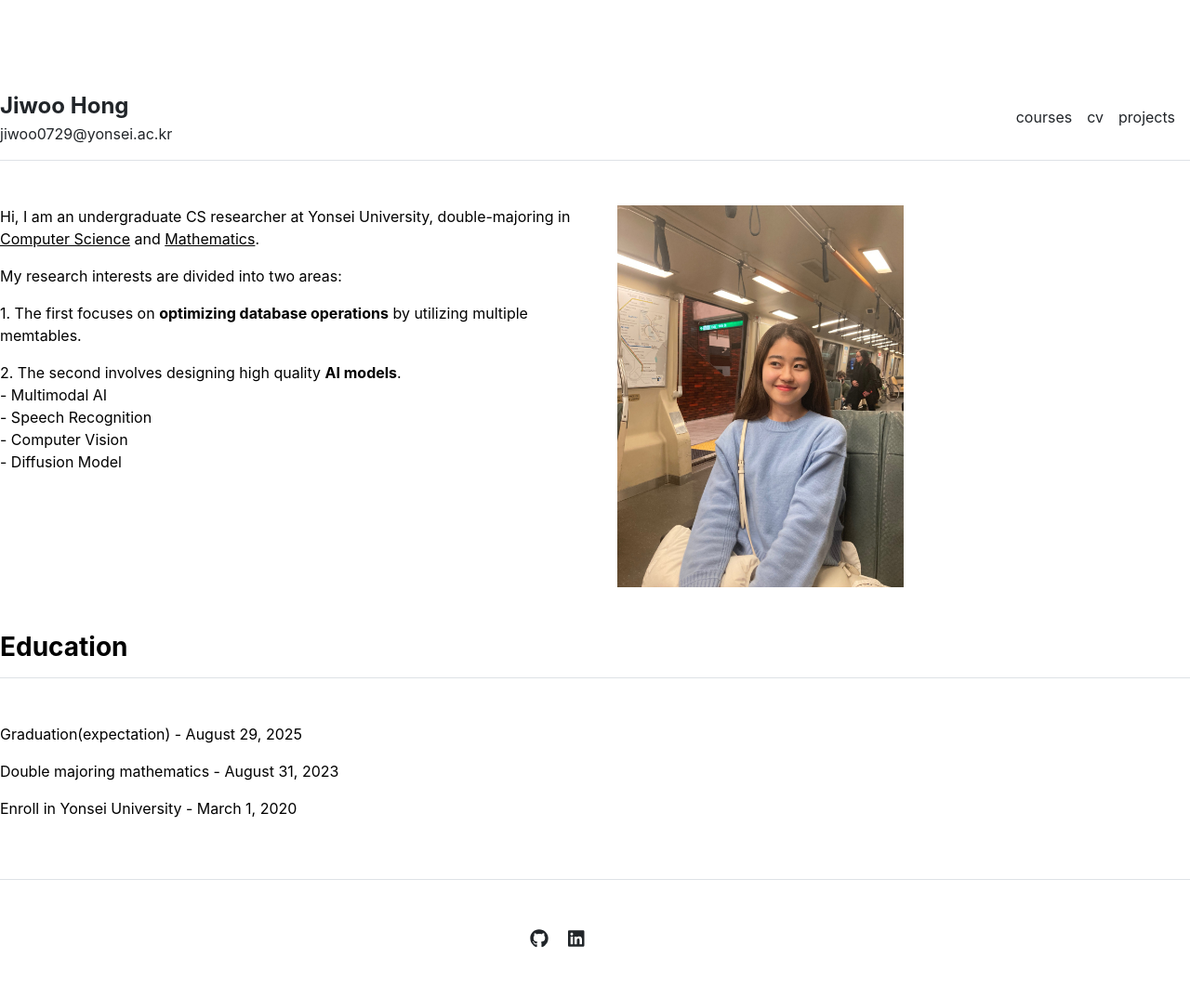
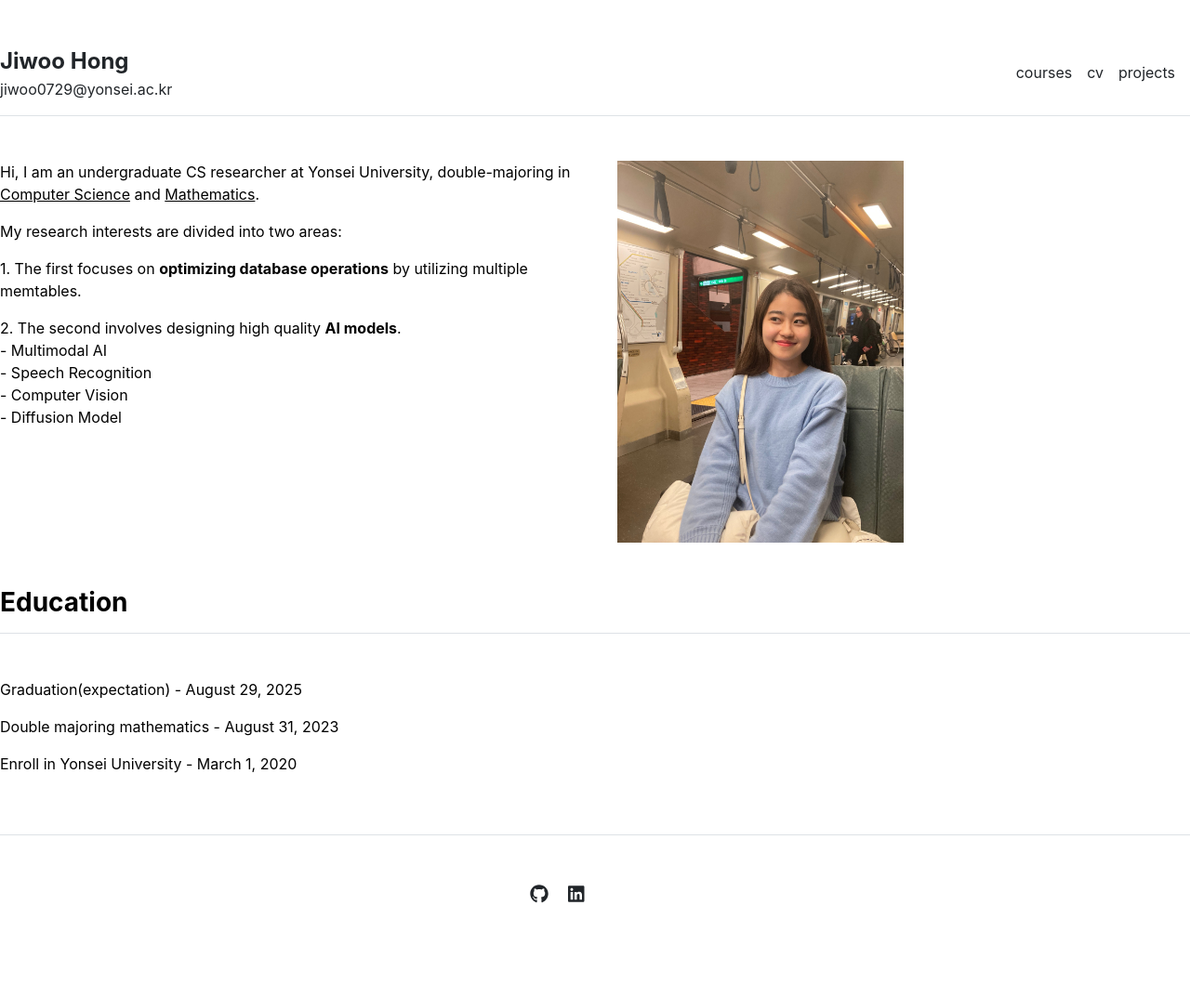
Before and after one commit to JiwooHong01/JiwooHong01.github.io, a Jekyll site: the page built from index.md, in a window 1280 px wide. Shown: the whole page at 93% size. Built offline with Jekyll 4.4.1, drawn with Linux system fonts in a browser that asks for light colours; after the commit the page ends 1025 px from its top, so only the background shows below that.

Commit message:
Update default.html

```diff
--- a/_layouts/default.html
+++ b/_layouts/default.html
@@ -4,7 +4,7 @@
     {% include head.html %}
     <body>
       <!-- <div class="col-lg-8 mx-auto p-3 py-md-5"> -->
-      <div class="col-md-6 mx-auto p-3 py-md-5"></div>
+      <div class="container mt-5"></div>
         {% include header.html %}
         {{ content }}
         {% include footer.html %}
```
